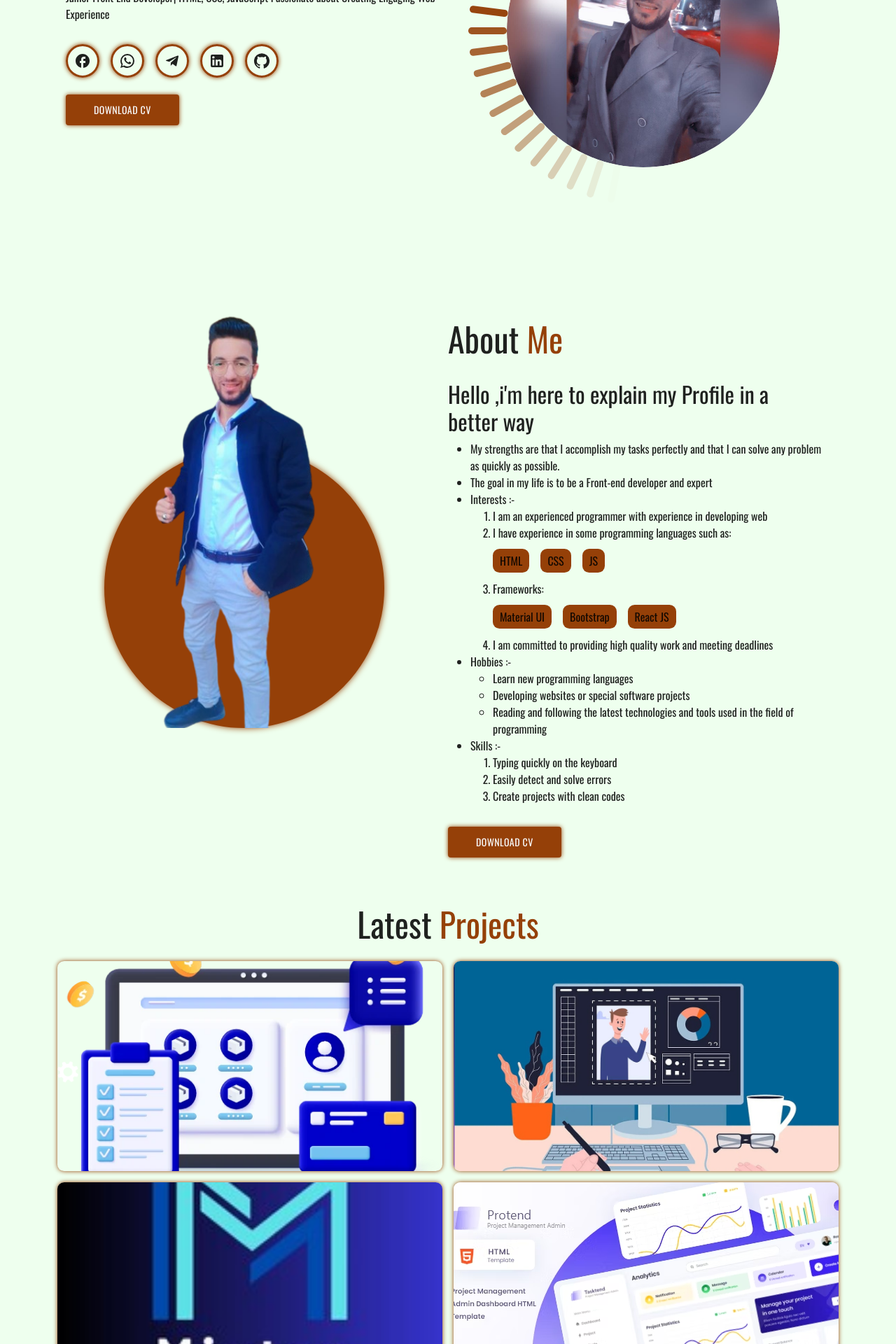
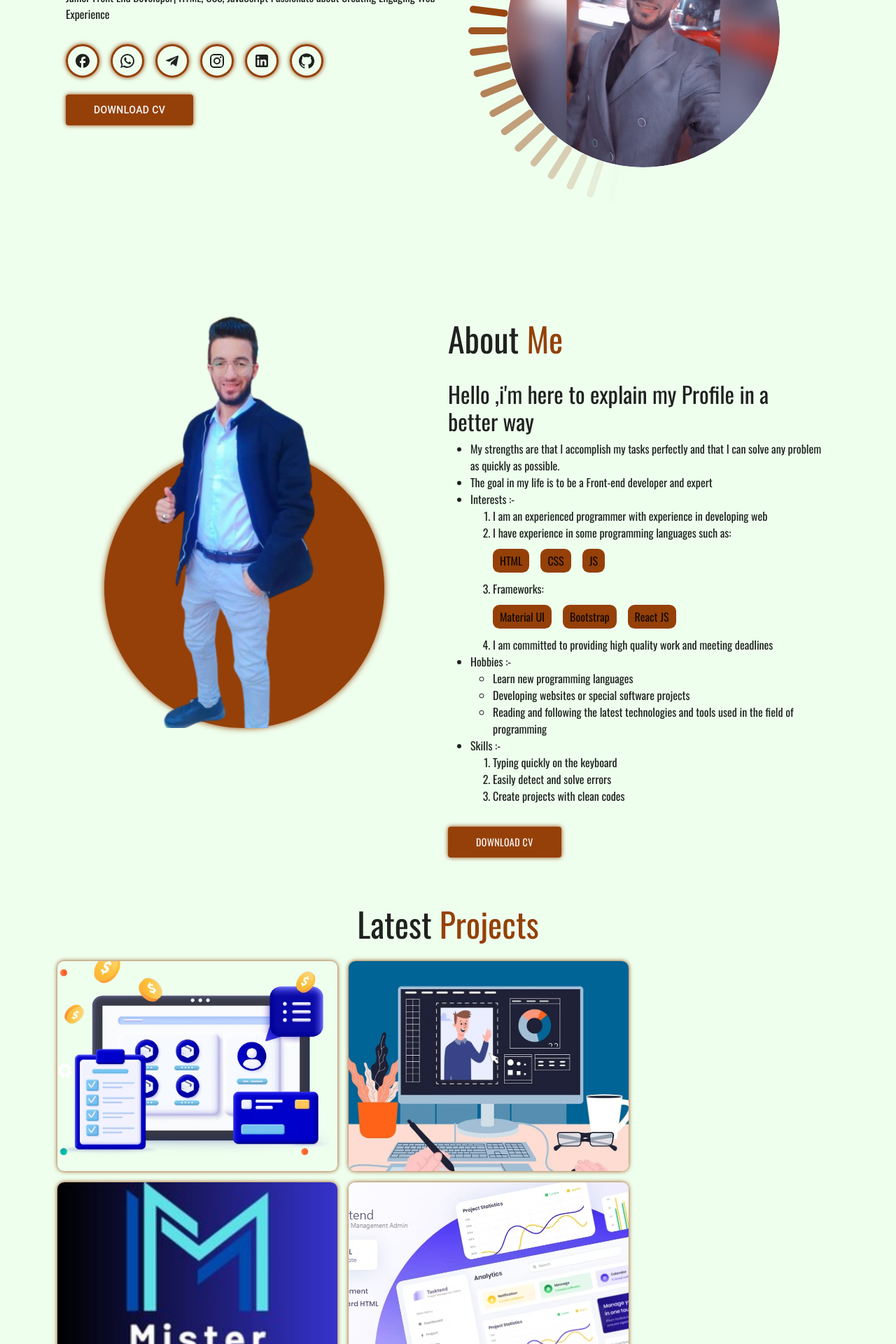
Before and after one commit to MohamedPr0o4591/Portfolio, a React (Vite) app: page / in a window 1280 px wide. Shown: the part 360-2280 px from the top of the page at 70% size. Built offline with nearby package versions, Linux system fonts and the light colour scheme; a web font is replaced by a local one.

Commit message:
Portfolio

```diff
--- a/src/components/home/HomeComponent.jsx
+++ b/src/components/home/HomeComponent.jsx
@@ -2,7 +2,7 @@ import React, { useEffect, useRef, useState } from 'react'
 import './HomeComponent.css'
 import { Col, Row } from 'react-bootstrap'
 import { Box, Button, IconButton, Stack } from '@mui/material'
-import { ArrowUpwardRounded, FacebookOutlined, GitHub, KeyboardArrowUpRounded, LinkedIn, Telegram, WhatsApp } from '@mui/icons-material'
+import { ArrowUpwardRounded, FacebookOutlined, GitHub, Instagram, KeyboardArrowUpRounded, LinkedIn, Telegram, WhatsApp } from '@mui/icons-material'
 import download from 'downloadjs'
 import CV from '../../assets/cv.pdf'
 import img from '../../../public/img.jpg'
@@ -42,7 +42,7 @@ export default function HomeComponent() {
                             position: 'fixed',
                             bottom: 10 + 'px',
                             right: 10 + 'px',
-                            zIndex: 1,
+                            zIndex: 2,
                         }}
                     >
                         <IconButton
@@ -103,6 +103,12 @@ export default function HomeComponent() {
                                 </li>
 
                                 <li >
+                                    <a href="https://www.instagram.com/mohamedpr0o459/" target='_blank' className='box-icons'>
+                                        <Instagram />
+                                    </a>
+                                </li>
+
+                                <li >
                                     <a href="https://www.linkedin.com/in/mohamed-mokhtar-245927277" target='_blank' className='box-icons'>
                                         <LinkedIn />
                                     </a>
@@ -116,6 +122,8 @@ export default function HomeComponent() {
                             </ul>
 
                             <Box >
+
+                                <a href={CV} download={"CV.pdf"} className='text-decoration-none text-light'>
                                     <Button
                                         sx={{
                                             background: '#954008',
@@ -124,10 +132,11 @@ export default function HomeComponent() {
                                             boxShadow: '0 0 .4rem #954008',
                                         }}
                                     >
-                                    <a href={CV} download={"CV.pdf"} className='text-decoration-none text-light'>
+
                                         Download CV
+                                    </Button >
                                 </a>
-                                </Button>
+
                             </Box>
                         </Stack>
 
--- a/src/components/projects/Card.jsx
+++ b/src/components/projects/Card.jsx
@@ -11,7 +11,7 @@ export default function Card(props) {
                 </h2>
 
                 <span className='fs-4'>
-                    To read more and view the project ,please visit our project link
+                    {props.desc}
                 </span>
 
                 <IconButton
--- a/src/components/projects/ProjectsComponent.css
+++ b/src/components/projects/ProjectsComponent.css
@@ -12,7 +12,6 @@
     border-radius: .6rem;
     box-shadow: 0 0 0.4rem rgb(149, 64, 8);
     overflow: hidden;
-    flex-grow: 1;
 }
 
 .latest-projects .box .overlay {
--- a/src/components/projects/ProjectsComponent.jsx
+++ b/src/components/projects/ProjectsComponent.jsx
@@ -21,21 +21,25 @@ export default function ProjectsComponent() {
                     img={cruds}
                     title='CRUDS'
                     link='https://cruds-project.web.app'
+                    desc="CRUDS project for managing goods and products (adding, deleting and modifying products)"
                 />
                 <Card
                     img={photoEditor}
                     title='Photo Editor'
                     link='https://photoeditor-project.web.app'
+                    desc="A brief photo editing project"
                 />
                 <Card
                     img={misterProgramming}
                     title='MisterProgramming'
                     link='https://misterprogramming.com'
+                    desc="A complete project for a programming company"
                 />
                 <Card
                     img={adminDashbaord}
                     title='Admin Dashbaord'
                     link='https://admin-dashboard-459.web.app/'
+                    desc='Admin control panel project'
                 />
             </Stack>
         </div>
--- a/src/index.css
+++ b/src/index.css
@@ -91,6 +91,10 @@
     .home-component {
         padding-top: 5.5rem;
     }
+
+    .latest-projects .box {
+        flex-grow: 1;
+    }
 }
 
 @media (min-width : 768px) and (max-width : 991px) {
```
Also changed, not shown: src/App.jsx (+0 -24 lines), 1 other file (tests, documents, lock files or other folders). Lines whose indentation alone changed are shown as unchanged.
